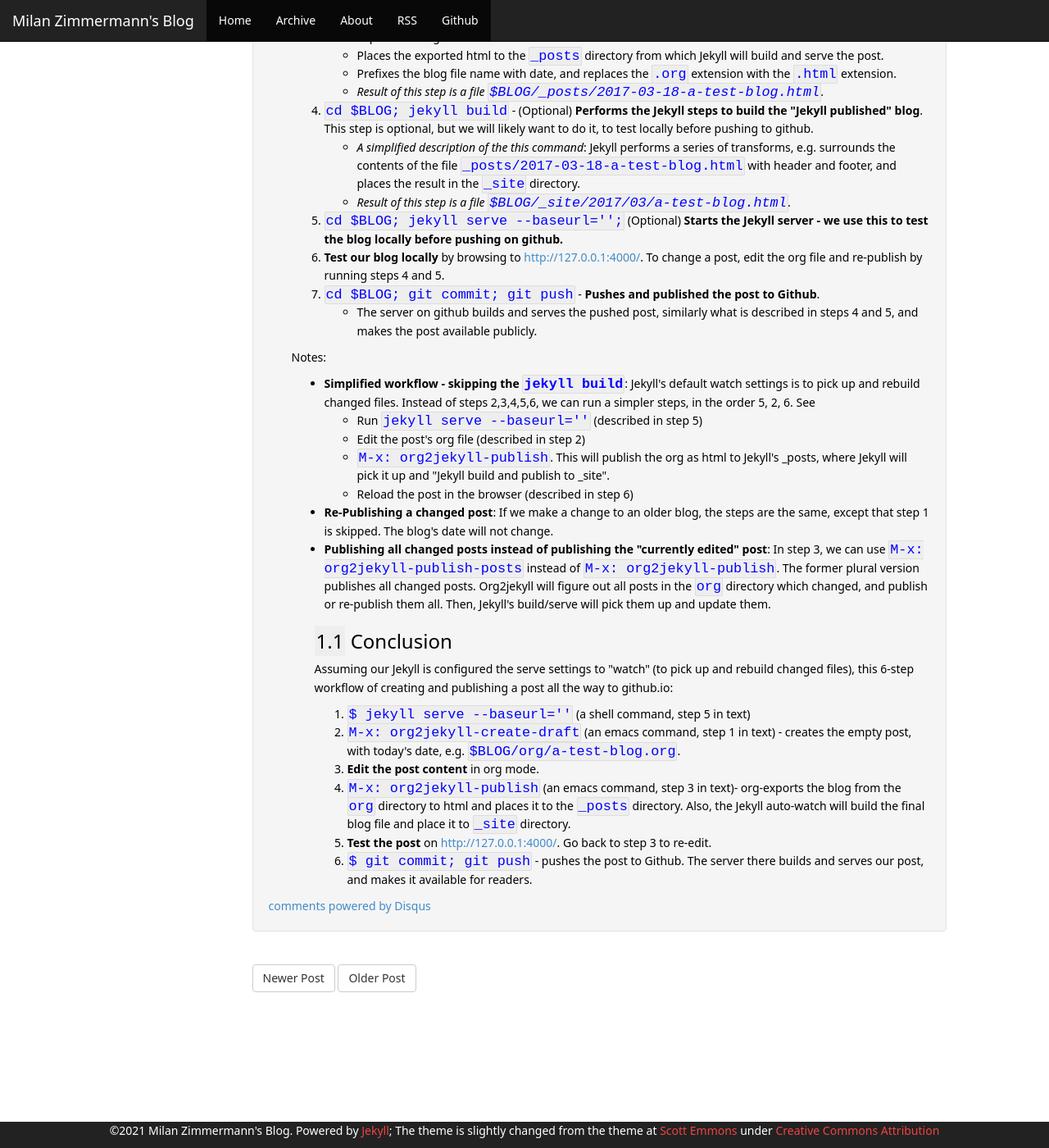
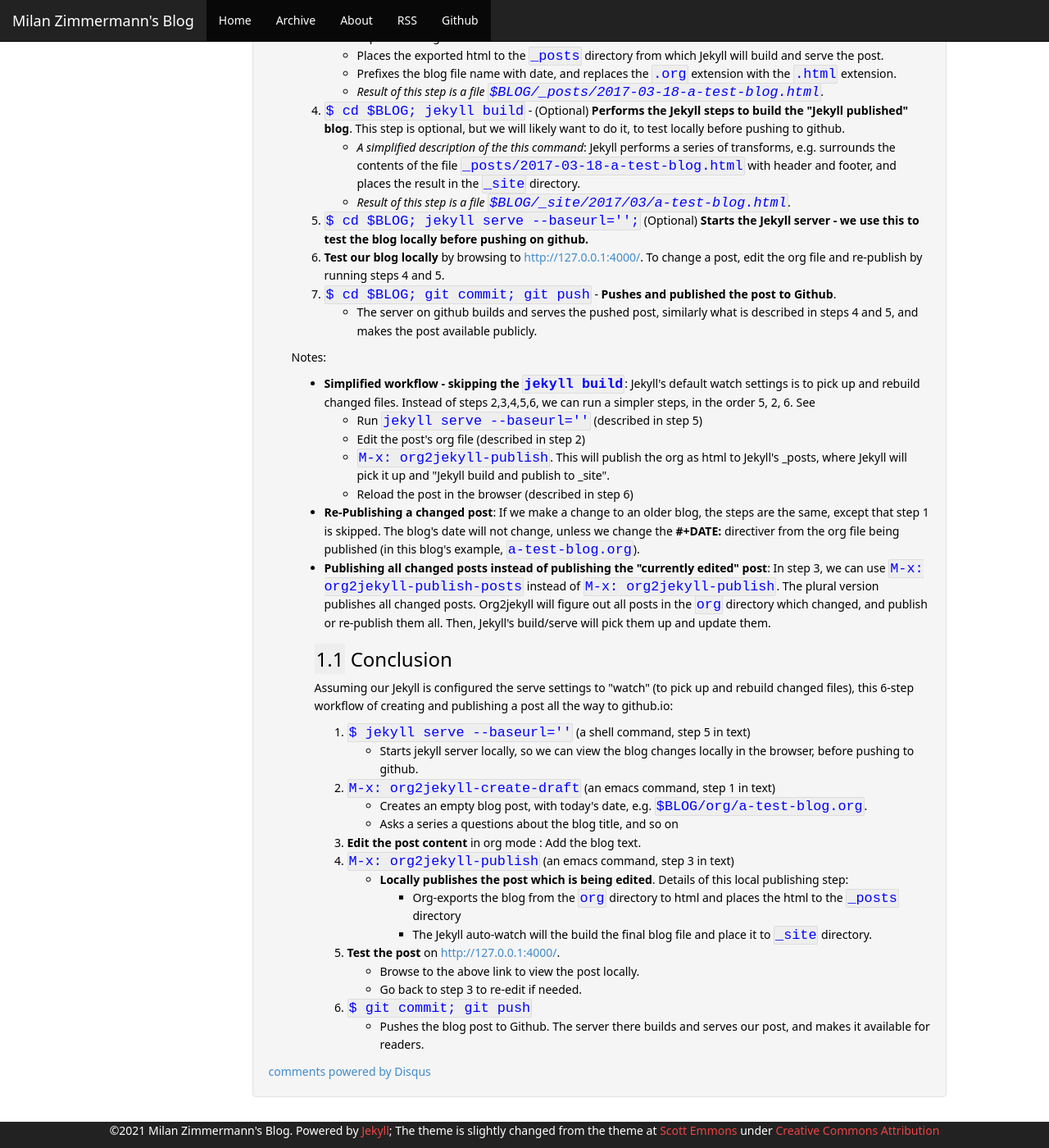
Before and after one commit to mzimmerm/mzimmerm.github.io, a Jekyll site: the page built from _posts/2021-03-22-blog-in-org2jekyll---4.-workflow-of-writing-a-blog-post.html, in a window 1280 px wide and 1400 px high, scrolled down 1023 px. Shown: the whole window at 82% size. Built offline with Jekyll 4.4.1, drawn with Linux system fonts in a browser that asks for light colours; comment, search, counter and statistics services are not loaded; some of the changed text lies outside the part shown.

Commit message:
Modified Org2Jekyll post 4.

```diff
--- a/_posts/2017-05-18-blog-in-org2jekyll---4.-workflow-of-writing-a-blog-post.html
+++ b/_posts/2021-03-22-blog-in-org2jekyll---4.-workflow-of-writing-a-blog-post.html
@@ -1,29 +1,24 @@
 ---
-date: 2017-05-18
-tags:
-- org_mode
-- blog
-- org2jekyll
+date: 2021-03-22 01:54
 author: mzimmerm
 layout: post
 title: Blog in Org2jekyll - 4. Workflow of writing a blog post
 excerpt: Part 4 of Org Blog series
+tags:
 categories:
-- org_mode
-- blog
-- org2jekyll
+- org_mode,blog,org2jekyll
 comments: true
 ---
 
-<div id="outline-container-orgad78f42" class="outline-2">
-<h2 id="orgad78f42"><span class="section-number-2">1</span> Blog in Org2jekyll - 4. Workflow of writing a blog post</h2>
+<div id="outline-container-org87966e0" class="outline-2">
+<h2 id="org87966e0"><span class="section-number-2">1</span> Blog in Org2jekyll - 4. Workflow of writing a blog post</h2>
 <div class="outline-text-2" id="text-1">
 <p>
 This post is part 4 of  <a href="{% post_url 2017-04-08-blog-in-org-2-jekyll---1.-motivation %}">a short series about writing in org mode</a>, using org2jekyll.
 </p>
 
 <p>
-TL;DR: If you do not want to read this, go to <a href="#org460b704">1.1</a>
+TL;DR: If you do not want to read this, go to <a href="#org1e75ab5">1.1</a>
 </p>
 
 <p>
@@ -76,14 +71,14 @@ The end result of this step is a new file <code>$BLOG/org/a-test-blog.org</code>
 <li>Prefixes the blog file name with date, and replaces the  <code>.org</code> extension with the <code>.html</code> extension.</li>
 <li><i>Result of this step is a file <code>$BLOG/_posts/2017-03-18-a-test-blog.html</code>.</i></li>
 </ul></li>
-<li><code>cd $BLOG; jekyll build</code> - (Optional) <b>Performs the Jekyll steps to build the "Jekyll published" blog</b>. This step is optional, but we will likely want to do it, to test locally before pushing to github.
+<li><code>$ cd $BLOG; jekyll build</code> - (Optional) <b>Performs the Jekyll steps to build the "Jekyll published" blog</b>. This step is optional, but we will likely want to do it, to test locally before pushing to github.
 <ul class="org-ul">
 <li><i>A simplified description of the this command</i>: Jekyll performs a series of transforms, e.g. surrounds the contents of the file <code>_posts/2017-03-18-a-test-blog.html</code> with header and footer, and places the result in the <code>_site</code> directory.</li>
 <li><i>Result of this step is a file <code>$BLOG/_site/2017/03/a-test-blog.html</code>.</i></li>
 </ul></li>
-<li><code>cd $BLOG; jekyll serve --baseurl='';</code> (Optional) <b>Starts the Jekyll server - we use this to test the blog locally before pushing on github.</b></li>
+<li><code>$ cd $BLOG; jekyll serve --baseurl='';</code> (Optional) <b>Starts the Jekyll server - we use this to test the blog locally before pushing on github.</b></li>
 <li><b>Test our blog locally</b> by browsing to <a href="http://127.0.0.1:4000/">http://127.0.0.1:4000/</a>. To change a post, edit the org file and re-publish by running steps 4 and 5.</li>
-<li><code>cd $BLOG; git commit; git push</code> - <b>Pushes and published the post to Github</b>.
+<li><code>$ cd $BLOG; git commit; git push</code> - <b>Pushes and published the post to Github</b>.
 <ul class="org-ul">
 <li>The server on github builds and serves the pushed post, similarly what is described in steps 4 and 5, and makes the post available publicly.</li>
 </ul></li>
@@ -102,26 +97,47 @@ Notes:
 <li><code>M-x: org2jekyll-publish</code>. This will publish the org as html to Jekyll's _posts, where Jekyll will pick it up and "Jekyll build and publish to _site".</li>
 <li>Reload the post in the browser (described in step 6)</li>
 </ul></li>
-<li><b>Re-Publishing a changed post</b>: If we make a change to an older blog, the steps are the same, except that step 1 is skipped. The blog's date will not change.</li>
-<li><b>Publishing all changed posts instead of publishing the "currently edited" post</b>: In step 3, we can use <code>M-x: org2jekyll-publish-posts</code> instead of <code>M-x: org2jekyll-publish</code>. The former plural version publishes all changed posts. Org2jekyll will figure out all posts in the <code>org</code> directory which changed, and publish or re-publish them all. Then, Jekyll's build/serve will pick them up and update them.</li>
+<li><b>Re-Publishing a changed post</b>: If we make a change to an older blog, the steps are the same, except that step 1 is skipped. The blog's date will not change, unless we change the <b>#+DATE:</b> directiver from the org file being published (in this blog's example, <code>a-test-blog.org</code>).</li>
+<li><b>Publishing all changed posts instead of publishing the "currently edited" post</b>: In step 3, we can use <code>M-x: org2jekyll-publish-posts</code> instead of <code>M-x: org2jekyll-publish</code>. The plural version publishes all changed posts. Org2jekyll will figure out all posts in the <code>org</code> directory which changed, and publish or re-publish them all. Then, Jekyll's build/serve will pick them up and update them.</li>
 </ul>
 </div>
 
 
-<div id="outline-container-org460b704" class="outline-3">
-<h3 id="org460b704"><span class="section-number-3">1.1</span> Conclusion</h3>
+<div id="outline-container-org1e75ab5" class="outline-3">
+<h3 id="org1e75ab5"><span class="section-number-3">1.1</span> Conclusion</h3>
 <div class="outline-text-3" id="text-1-1">
 <p>
 Assuming our Jekyll is configured the serve settings to "watch" (to pick up and rebuild changed files), this 6-step workflow of creating and publishing a post all the way to github.io:
 </p>
 
 <ol class="org-ol">
-<li><code>$ jekyll serve --baseurl=''</code> (a shell command, step 5 in text)</li>
-<li><code>M-x: org2jekyll-create-draft</code> (an emacs command, step 1 in text) - creates the empty post, with today's date, e.g. <code>$BLOG/org/a-test-blog.org</code>.</li>
-<li><b>Edit the post content</b> in org mode.</li>
-<li><code>M-x: org2jekyll-publish</code> (an emacs command, step 3 in text)- org-exports the blog from the <code>org</code> directory to html and places it to the <code>_posts</code> directory. Also, the Jekyll auto-watch will build the final blog file and place it to <code>_site</code> directory.</li>
-<li><b>Test the post</b> on  <a href="http://127.0.0.1:4000/">http://127.0.0.1:4000/</a>. Go back to step 3 to re-edit.</li>
-<li><code>$ git commit; git push</code> - pushes the post to Github. The server there builds and serves our post, and makes it available for readers.</li>
+<li><code>$ jekyll serve --baseurl=''</code> (a shell command, step 5 in text)
+<ul class="org-ul">
+<li>Starts jekyll server locally, so we can view the blog changes locally in the browser, before pushing to github.</li>
+</ul></li>
+<li><code>M-x: org2jekyll-create-draft</code> (an emacs command, step 1 in text)
+<ul class="org-ul">
+<li>Creates an empty blog post, with today's date, e.g. <code>$BLOG/org/a-test-blog.org</code>.</li>
+<li>Asks a series a questions about the blog title, and so on</li>
+</ul></li>
+<li><b>Edit the post content</b> in org mode : Add the blog text.</li>
+<li><code>M-x: org2jekyll-publish</code> (an emacs command, step 3 in text)
+<ul class="org-ul">
+<li><b>Locally publishes the post which is being edited</b>. Details of this local publishing step:
+<ul class="org-ul">
+<li>Org-exports the blog from the <code>org</code> directory to html and places the html to the <code>_posts</code> directory</li>
+<li>The Jekyll auto-watch will the build the final blog file and place it to <code>_site</code> directory.</li>
+</ul></li>
+</ul></li>
+<li><b>Test the post</b> on  <a href="http://127.0.0.1:4000/">http://127.0.0.1:4000/</a>.
+<ul class="org-ul">
+<li>Browse to the above link to view the post locally.</li>
+<li>Go back to step 3 to re-edit if needed.</li>
+</ul></li>
+<li><code>$ git commit; git push</code>
+<ul class="org-ul">
+<li>Pushes the blog post to Github. The server there builds and serves our post, and makes it available for readers.</li>
+</ul></li>
 </ol>
 </div>
 </div>
```
Also changed, not shown: _posts/2017-04-14-blog-in-org-2-jekyll---2.-configure-all-software.html (+15 -10 lines), org/blog-in-org-2-jekyll---2.-configure-all-software.org (+5 -2 lines), org/blog-in-org2jekyll---4.-workflow-of-writing-a-blog-post.org (+20 -11 lines), 1 other file.
